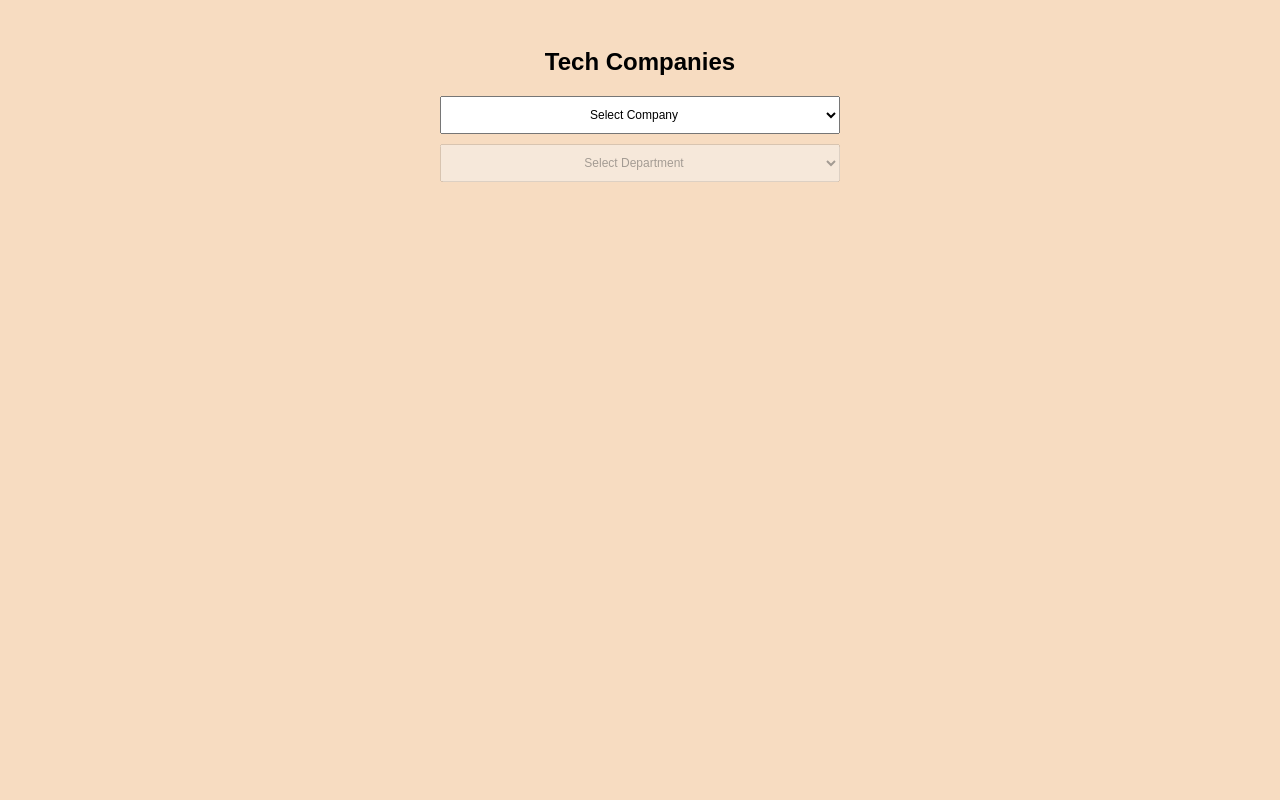
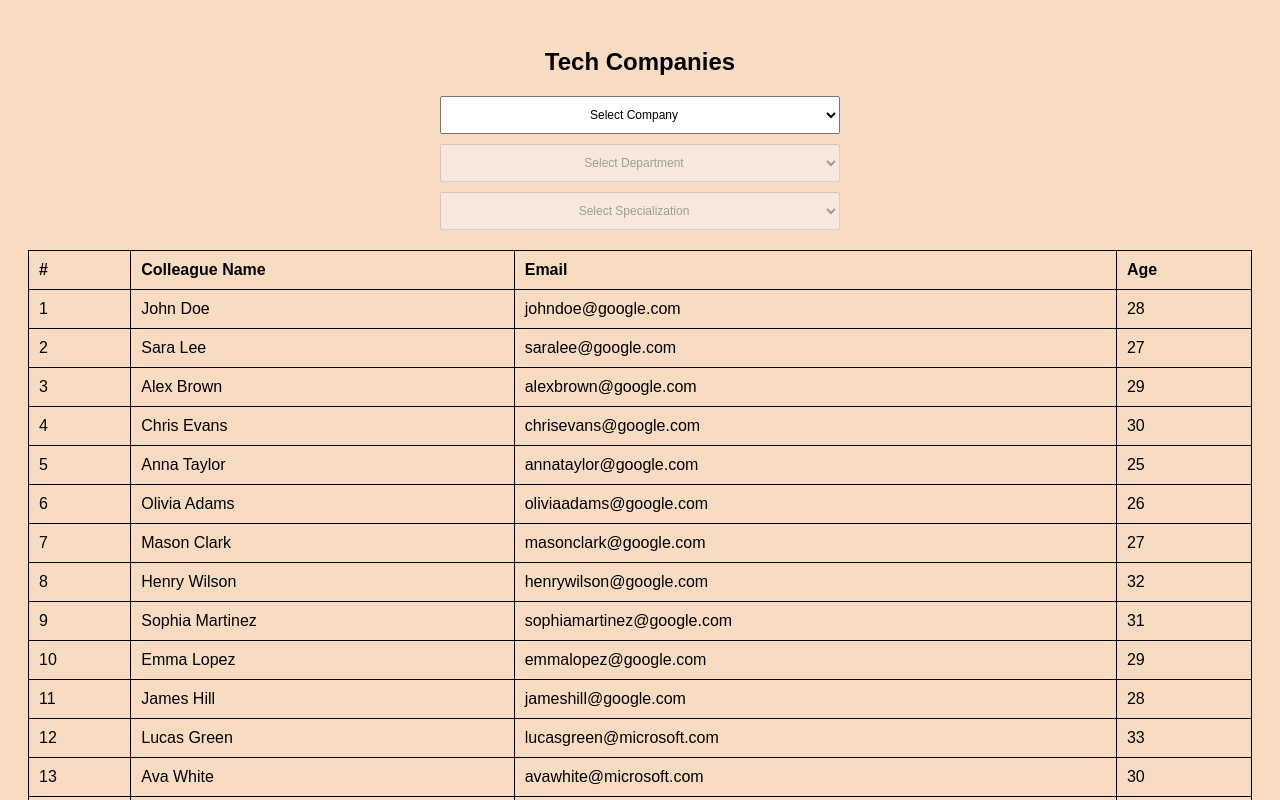
Before and after one commit to Munaza51/Task1-ABHI, a plain HTML site: page index.html in a window 1280 px wide. Shown: the top 800 px of the page. Drawn offline with Linux system fonts and the light colour scheme.

Commit message:
Update index.html

```diff
--- a/index.html
+++ b/index.html
@@ -20,11 +20,17 @@
     <option value=""> Select Department </option>
   </select>
 
+
+  <label for="specializationSelect"></label>
+  <select id="specializationSelect" disabled>
+    <option value="">Select Specialization</option>
+  </select>
+
   <!-- Table for displaying specializations -->
   <table id="specializationsTable" style="display: none;">
     <thead>
       <tr>
-        <th>Specialization Name</th>
+        <th>#</th> <!-- Added this new column for numbering -->
         <th>Colleague Name</th>
         <th>Email</th>
         <th>Age</th>
@@ -36,7 +42,7 @@
 </body>
 </html>
 
-<!-- his file defines the structure of the webpage. It includes:
+<!-- this file defines the structure of the webpage. It includes:
  Dropdowns to select a company and its department.
  A table to display information about the specializations and colleagues once a department is selected.
  The script tag to link to the JavaScript file that handles dynamic content population.-->
```
